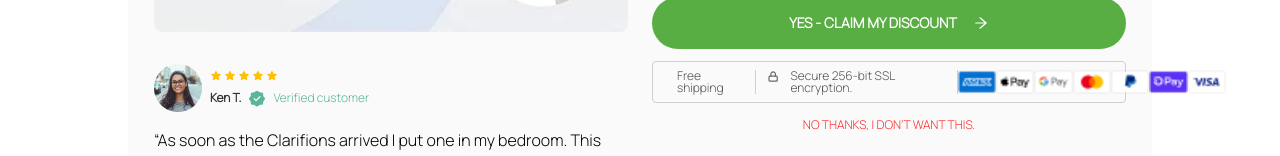
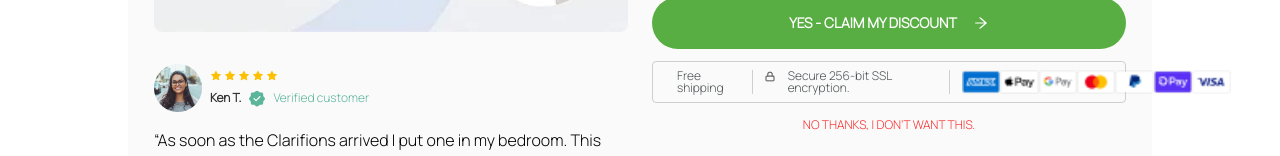
Before and after one commit to AndresAusecha/ejam-test, a Next.js app: page / in a window 1280 px wide. Shown: the part 890-1046 px from the top of the page. Built offline with nearby package versions, Linux system fonts and the light colour scheme.

Commit message:
fix problem of text alignment

```diff
--- a/src/app/page.js
+++ b/src/app/page.js
@@ -161,7 +161,7 @@ export default function Home() {
           </p>
             </div>
           </div>
-          <p className="mt-4 text-xs leading-4 text-center text-secondary/gray lg:hidden">
+          <p className="mt-4 text-xs leading-4 text-center text-secondary/gray lg:hidden md:text-left">
             Simply plug a Clarifion into any standard outlet and replace bulky, expensive air purifiers with a simple.
           </p>
           <div className="mt-2">
@@ -219,7 +219,7 @@ export default function Home() {
                 Secure 256-bit SSL encryption.
               </p>
             </div>
-            <div className="flex">
+            <div className="flex ml-3">
               <img src="./amex.png" />
               <img src="./apple-pay.png" />
               <img src="./gpay.png" />
```
